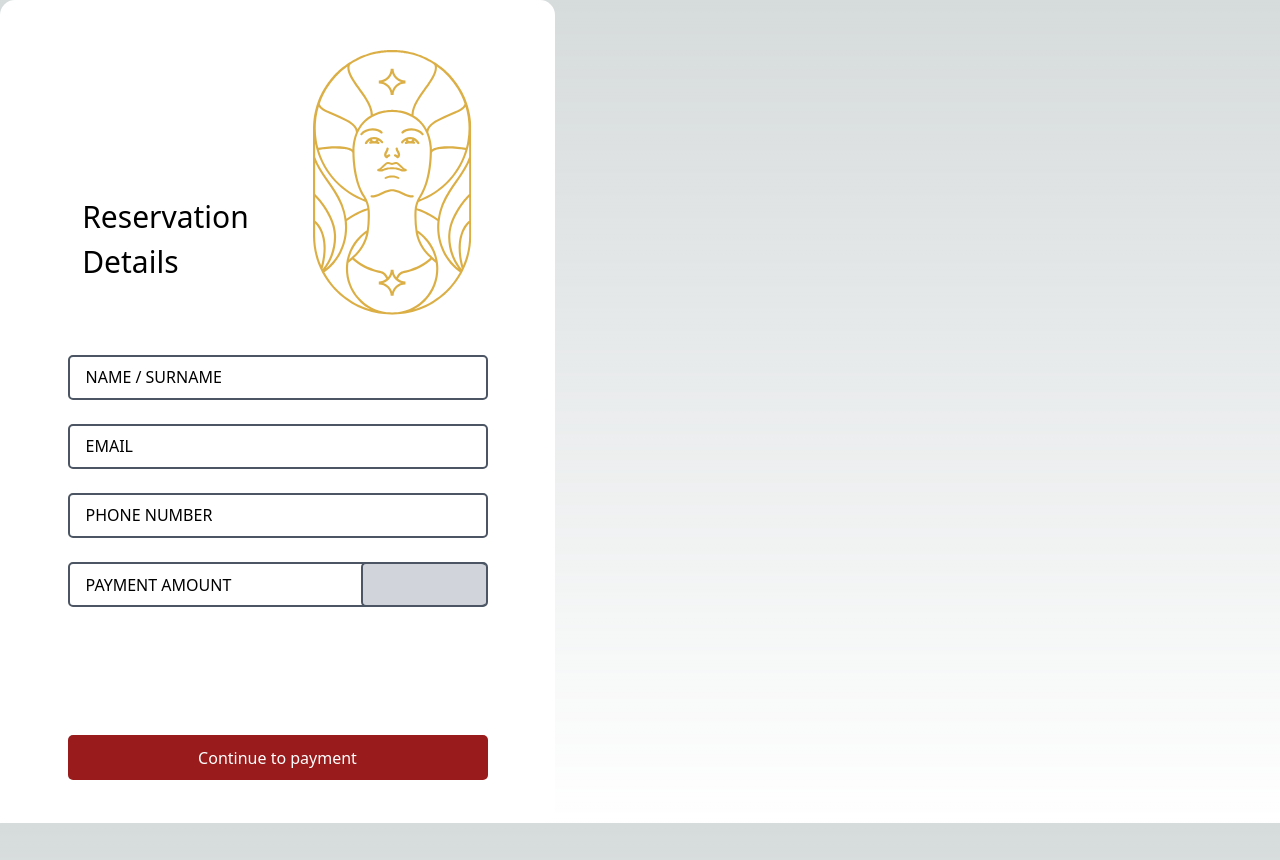
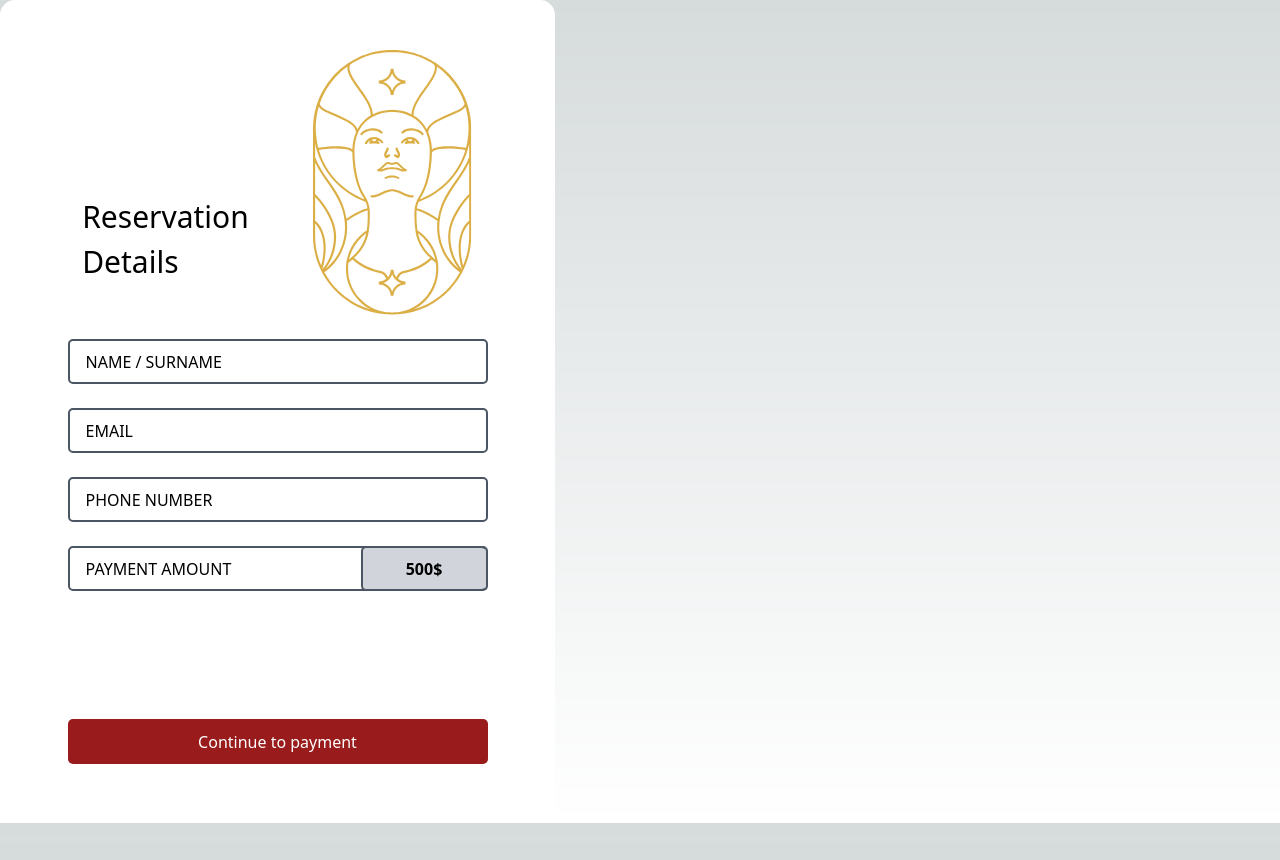
Before and after one commit to veronosmani/noya-pay-main, a Next.js app: page /form in a window 1280 px wide. Built offline with nearby package versions, Linux system fonts and the light colour scheme.

Commit message:
modified:   app/globals.css 	modified:   pages/form.js

```diff
--- a/pages/form.js
+++ b/pages/form.js
@@ -46,33 +46,41 @@ export default function FormPage() {
       </div>
       <form onSubmit={handleSubmit}>
         <div>
-          <div className="border-2 border-gray-600 rounded-[5px] mt-10 h-[45px] w-[420px] pl-4 pt-2 uppercase">
-            <label htmlFor="name">Name / Surname</label>
+          <div className="border-2 border-gray-600 rounded-[5px] mt-6 h-[45px] w-[420px] pl-4 flex flex-row justify-between items-center">
             <input
-              className="justify-center"
+              className="justify-center w-full h-full bg-transparent outline-none uppercase placeholder:text-black"
               type="text"
               id="name"
               name="name"
+              placeholder="Name / Surname"
               required
             />
           </div>
-          <div className="border-2 border-gray-600 rounded-[5px] mt-6 h-[45px] w-[420px] pl-4 pt-2 uppercase">
-            <label htmlFor="email">Email</label>
-            <input type="text" id="email" name="email" required />
+          <div className="border-2 border-gray-600 rounded-[5px] mt-6 h-[45px] w-[420px] pl-4 flex flex-row justify-between items-center">
+            <input
+              className="w-full h-full bg-transparent outline-none uppercase placeholder:text-black"
+              type="text"
+              id="email"
+              name="email"
+              placeholder="Email"
+              required
+            />
           </div>
-          <div className="border-2 border-gray-600 rounded-[5px] mt-6 h-[45px] w-[420px] pl-4 pt-2 uppercase">
-            <label htmlFor="phoneNumber">Phone Number</label>
-            <input type="tel" id="phoneNumber" name="phoneNumber" required />
+          <div className="border-2 border-gray-600 rounded-[5px] mt-6 h-[45px] w-[420px] pl-4  fle flex-row justify-between items-center">
+            <input
+              className="w-full h-full bg-transparent outline-none uppercase placeholder:text-black"
+              type="text"
+              id="phoneNumber"
+              name="phoneNumber"
+              placeholder="Phone Number"
+              required
+            />
           </div>
           <div className="border-2 border-gray-600 rounded-[5px] mt-6 h-[45px] w-[420px] pl-4 uppercase flex flex-row justify-between items-center">
-            <label htmlFor="paymentAmount">Payment Amount</label>
-            <input
-             className="bg-gray-300 w-[125px] h-[45px] rounded-[5px] border-2 border-r-0  border-gray-600 text-center"
-              type="number"
-              id="paymentAmount"
-              name="paymentAmount"
-              required
-            />
+            <h1>Payment Amount</h1>
+            <h1 className="bg-gray-300 w-[125px] h-[45px] rounded-[5px] border-2 border-r-0 border-gray-600 text-center font-bold flex items-center justify-center ">
+              500$
+            </h1>
           </div>
         </div>
         <div className="mb-20">
```
Also changed, not shown: app/globals.css (line endings or trailing spaces).
